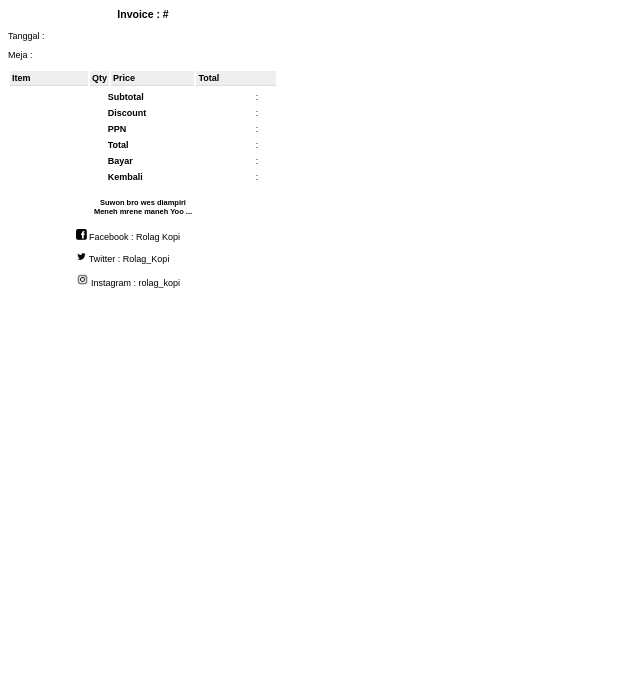
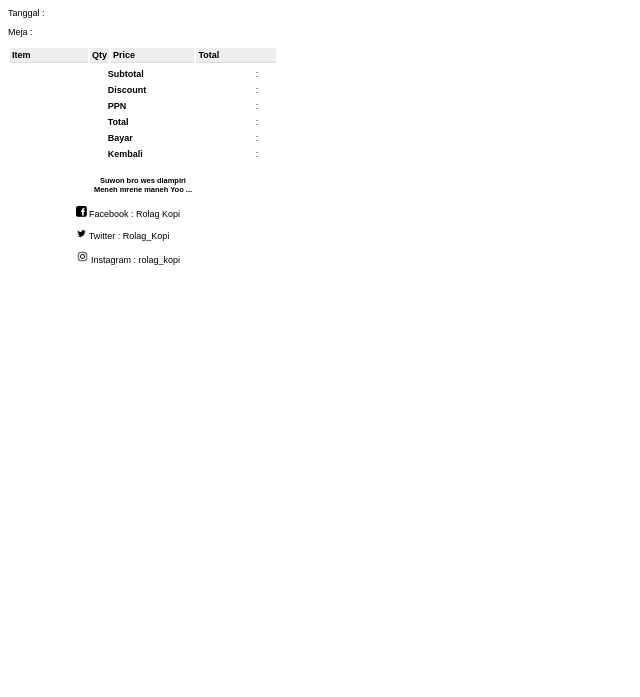
Before and after one commit to bocahhujan/electron-ionic-pos, an Electron app: page electron/print.html in a window 800 px wide. Shown: the part 103-800 px from the top of the page, without its empty margins (0-640 px from the left). Drawn offline with Linux system fonts and the light colour scheme.

Commit message:
Disabele Invoce Number in nota print

```diff
--- a/electron/print.html
+++ b/electron/print.html
@@ -96,7 +96,7 @@
           <img src="logo.jpg" >
         </div>
         <p class="alamat">Jl. Khairil Anwar No.15-19, Darmo, Surabaya</p>
-        <h3 class="textHeader">Invoice : #<span id="invoiceid"></span></h3>
+        <!--<h3 class="textHeader">Invoice : #<span id="invoiceid"></span></h3>-->
         <p>Tanggal : <span id="timenow"></span></p>
         <p>Meja : <span id="meja"></span></p>
 
```
